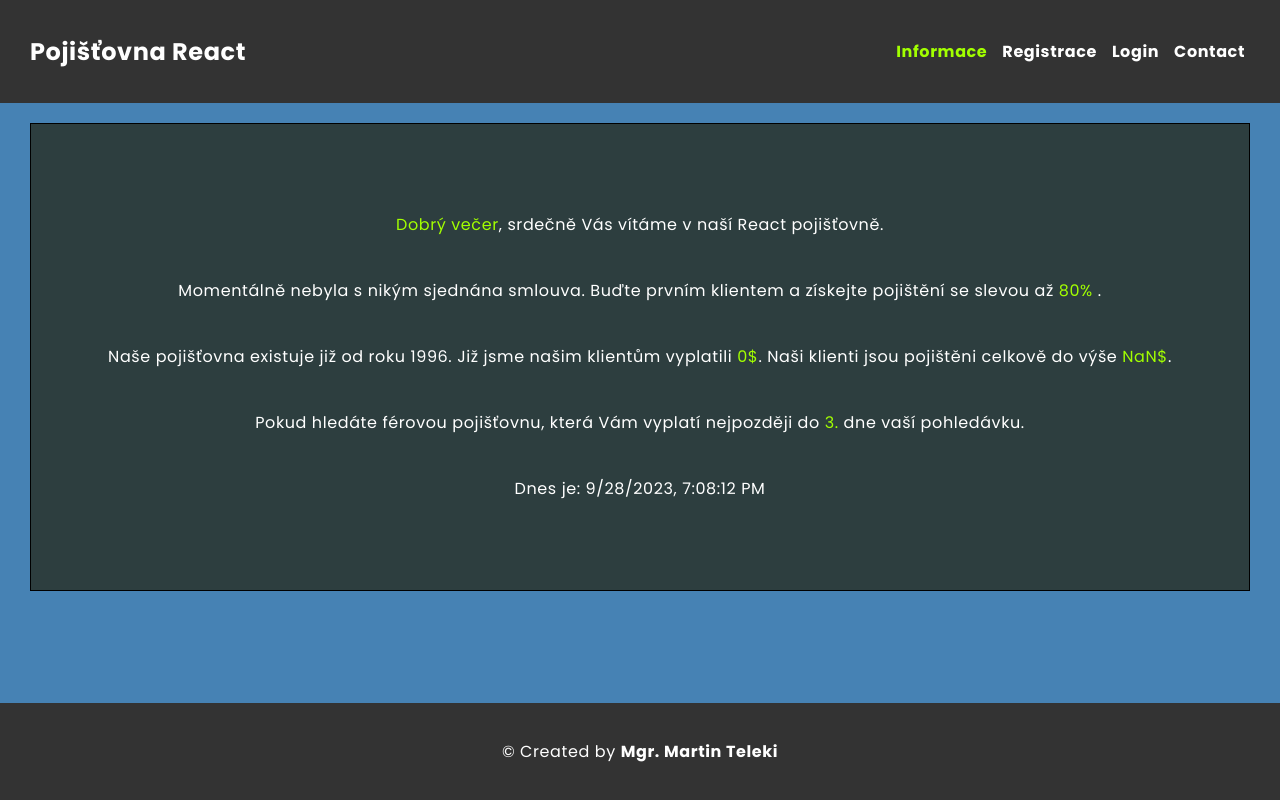
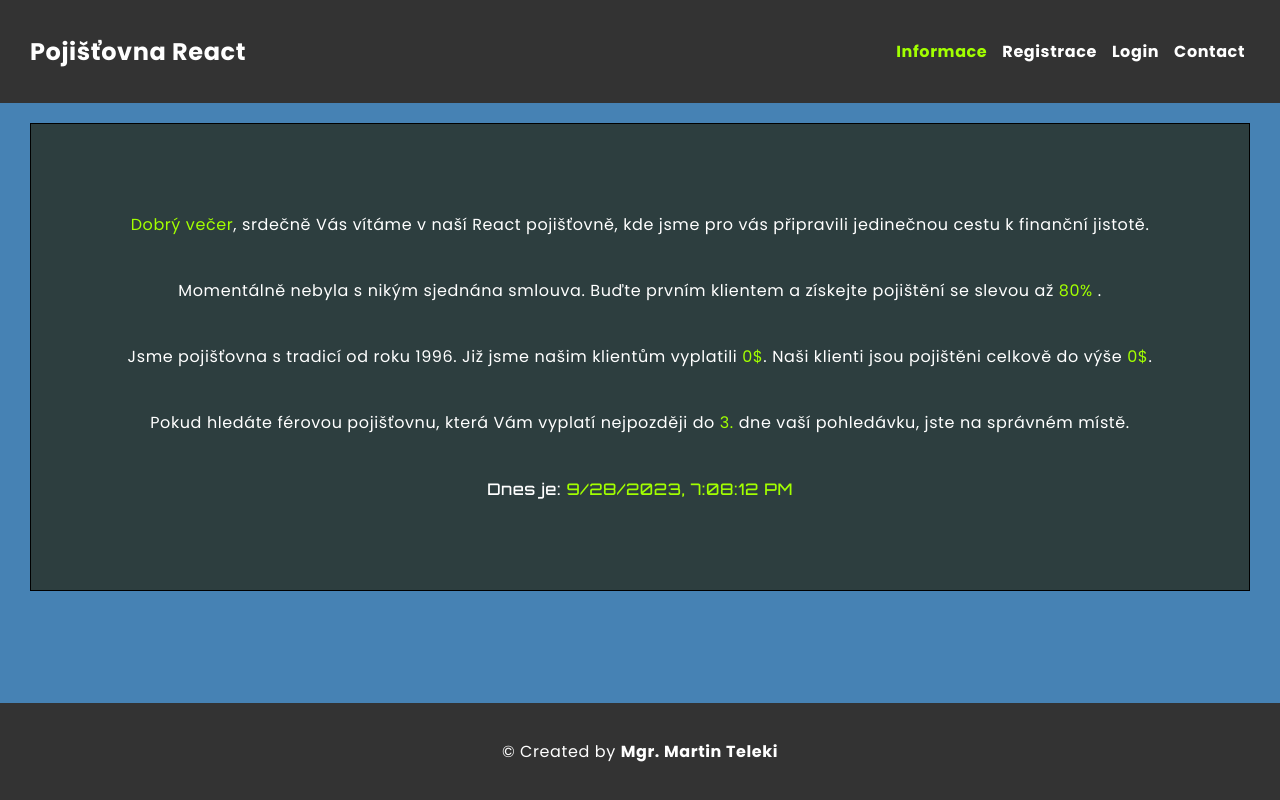
Before and after one commit to MartinTeleki/reactInsuranceAppPart-3, a React (Create React App) app: page / in a window 1280 px wide. Both pictures are taken after a click on the link "Informace". Built offline with nearby package versions, Linux system fonts and the light colour scheme.

Commit message:
Add files via upload
Bugs were fixed.

```diff
--- a/src/NewInformation.js
+++ b/src/NewInformation.js
@@ -2,7 +2,6 @@ import React, { useState, useEffect } from "react";
 import "./newInformation.css";
 
 export function NewInformation({ evidenceList, numberOfContracts }) {
-
   const informationFromJSON =
     JSON.parse(localStorage.getItem("evidenceTEST")) || [];
 
@@ -29,7 +28,7 @@ export function NewInformation({ evidenceList, numberOfContracts }) {
     contractValue: totalContractValue,
     discount: 80,
     moneyPayout: 3,
-    insuranceAmount: totalInsuranceAmount / evidenceList.length,
+    insuranceAmount: totalInsuranceAmount,
   };
 
   const styles = {
@@ -48,7 +47,7 @@ export function NewInformation({ evidenceList, numberOfContracts }) {
     }, 1000);
 
     return () => {
-      clearInterval();
+      clearInterval(intervalId);
     };
   }, []);
 
@@ -106,7 +105,8 @@ export function NewInformation({ evidenceList, numberOfContracts }) {
     <div className="informace-container">
       <p>
         <span style={{ color: styles.textColor }}>{greeting}</span>, srdečně Vás
-        vítáme v naší React pojišťovně.
+        vítáme v naší React pojišťovně, kde jsme pro vás připravili jedinečnou
+        cestu k finanční jistotě.
       </p>
       <p>
         {info.numberOfClients > 0 && info.numberOfContracts > 0 ? (
@@ -130,7 +130,7 @@ export function NewInformation({ evidenceList, numberOfContracts }) {
         )}
       </p>
       <p>
-        Naše pojišťovna existuje již od roku {info.companySetUp}. Již jsme našim
+        Jsme pojišťovna s tradicí od roku {info.companySetUp}. Již jsme našim
         klient{info.numberOfClients !== 1 ? "ům" : "ovi"} vyplatili{" "}
         <span style={{ color: styles.textColor }}>{info.contractValue}$</span>.
         Naši klient{info.numberOfClients !== 1 ? "i" : ""} jsou pojištěni
@@ -141,7 +141,7 @@ export function NewInformation({ evidenceList, numberOfContracts }) {
       <p>
         Pokud hledáte férovou pojišťovnu, která Vám vyplatí nejpozději do{" "}
         <span style={{ color: styles.textColor }}>{info.moneyPayout}.</span> dne
-        vaší pohledávku.
+        vaší pohledávku, jste na správném místě.
       </p>
       <p className="time">
         {" "}
--- a/src/newInformation.css
+++ b/src/newInformation.css
@@ -13,6 +13,11 @@
   line-height: 3.125rem;
 }
 
+.time {
+  font-family: "Orbitron", sans-serif;
+  color: #a2ff00;
+}
+
 @media (max-width: 31.25rem) {
   .informace-container {
     text-align: justify;
```
